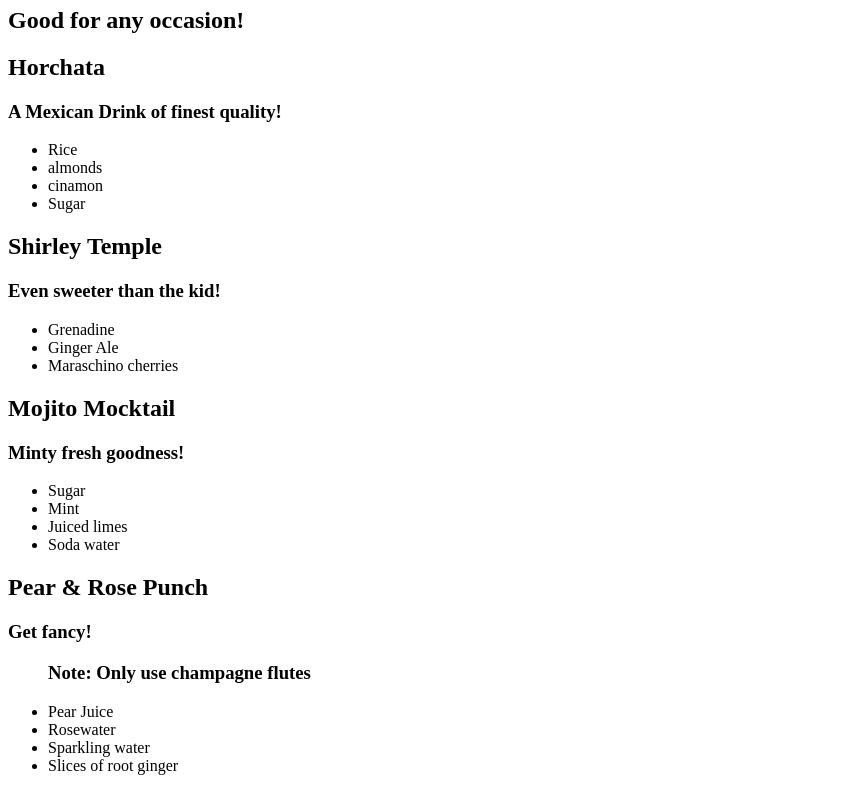
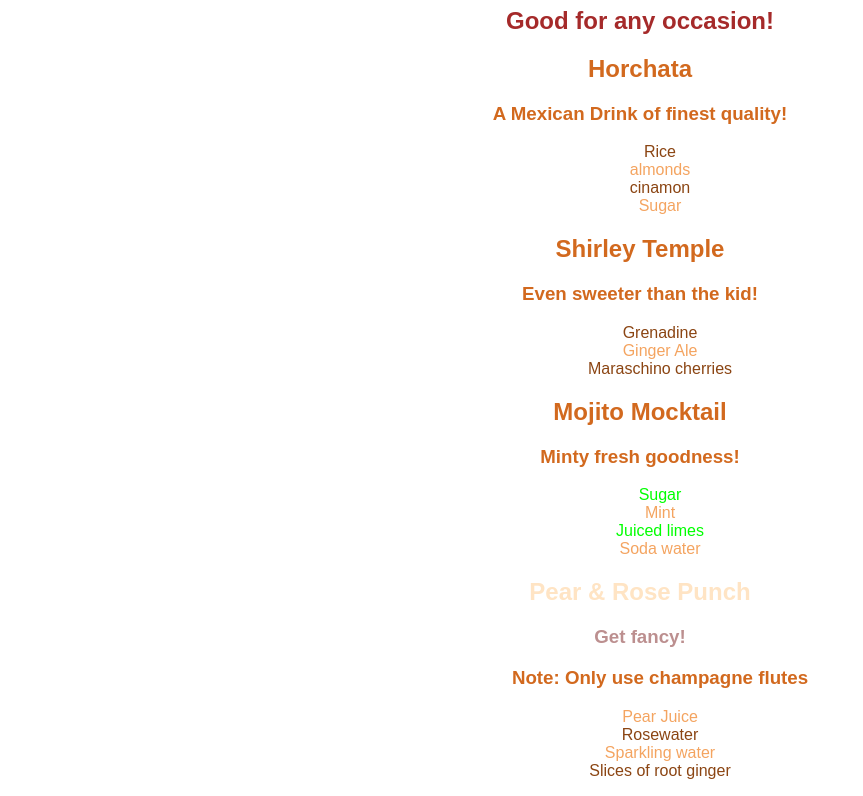
Before and after one commit to danna202/replit-css-demo, a plain HTML site: page index.html in a window 1280 px wide. Shown: the part 73-869 px from the top of the page, without its empty margins (0-863 px from the left). Drawn offline with Linux system fonts and the light colour scheme.

Commit message:
second commit

```diff
--- a/style.css
+++ b/style.css
@@ -1,40 +1,65 @@
 /* select the body tag to change the font-family */
-
+body {
+    font-family: Arial, Helvetica, sans-serif;
+}
 
 /* select all the section tags to change the color to saddlebrown */
 
 
+section {
+    color: saddlebrown;
+}
 
 /* select the h2 and h3 tags to change the color to chocolate */
-
+h2, h3 {
+    color: chocolate;
+}
 
 
 /* select the h2 with the id of tagline to change the color to brown */
 
-
+#tagline {
+    color: brown;
+}
 
 /* select the element with the class rosy to make the text  bisque colored */
-
+.rosy {
+    color: bisque;
+}
 
 /* select only the list items inside the element with the class of mojito and make them lime colored */
 
-
+.mojito li {
+    color: lime;
+}
 
 /* select the direct child h3 the element with the class pear-rose to change the color to rosybrown */
-
+.pear-rose > h3  {
+    color: rosybrown;
+}
 
 
 /* when hovering over any h2 but not the one with an id of tagline, make the color goldenrod */
-
+.h2:not(#tagline):hover {
+    color: goldenrod;
+}
 
 
 /* in each list alternate each color of the even list items to be sandybrown */
-
+li:nth-child(even) {
+    color: sandybrown;
+}
 
 
 /* select all the elements and align the text to center */
 
+* {
+    text-align: center;
+}
 
+li {
+    list-style: none;
+ }
 
 
 /* BONUS */
```
